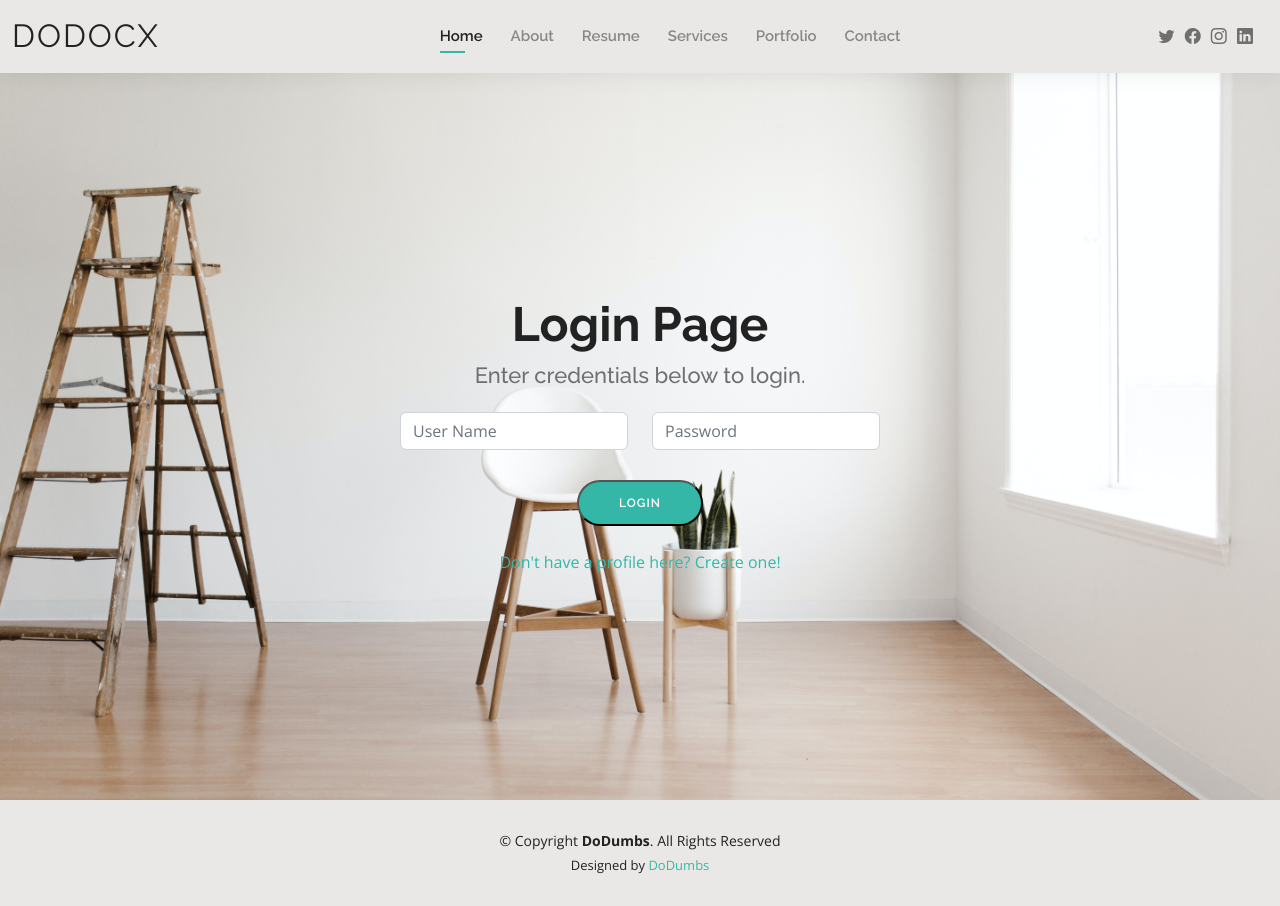
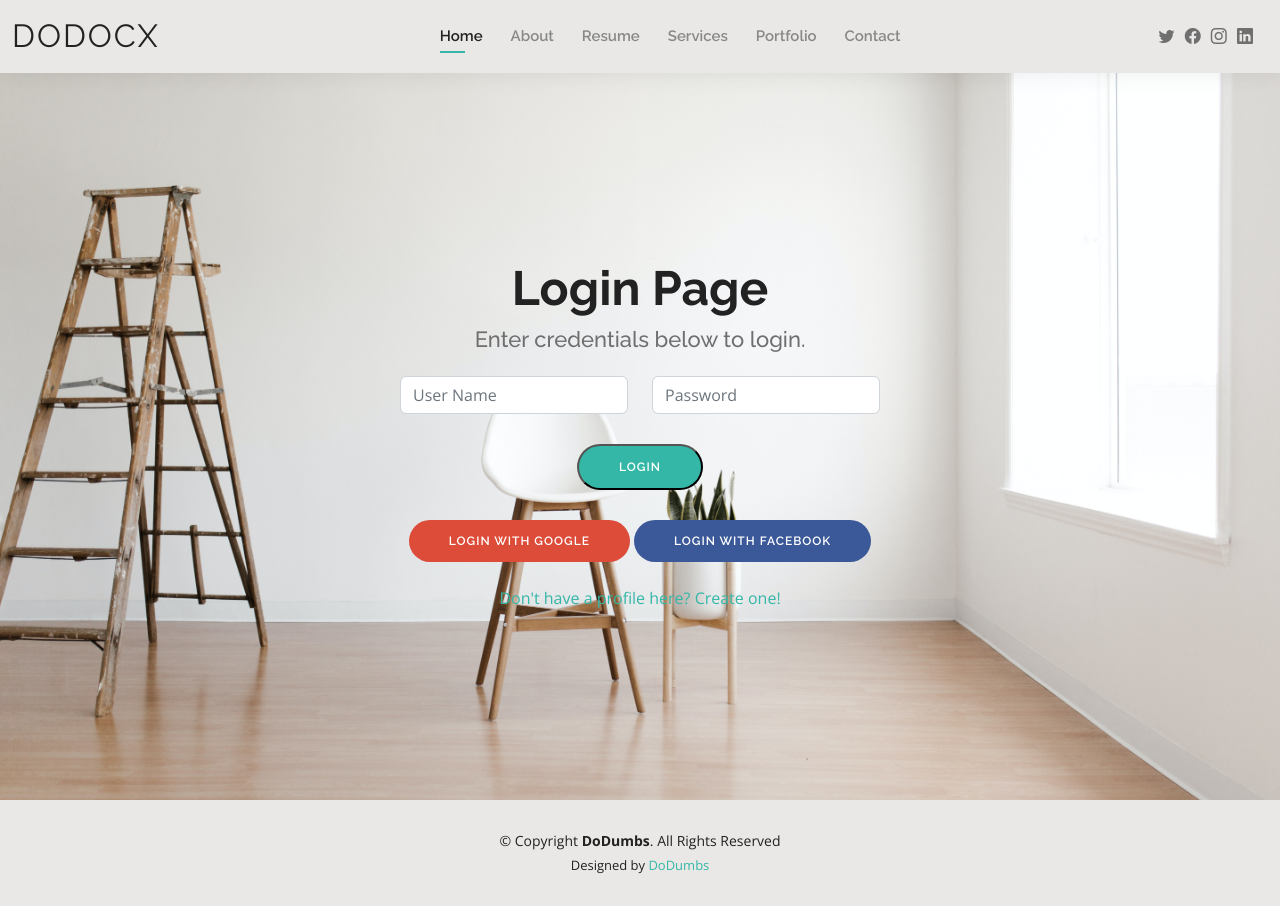
Before and after one commit to howdyrahuldev/DoDocxManager, a Flask app: page /login/ in a window 1280 px wide. Run offline with Flask 3, Linux system fonts and the light colour scheme; some libraries are stand-ins or nearby versions.

Commit message:
Added Google and Facebook button

```diff
--- a/templates/login.html
+++ b/templates/login.html
@@ -61,7 +61,7 @@
         <a href="#" class="twitter"><i class="bi bi-twitter"></i></a>
         <a href="#" class="facebook"><i class="bi bi-facebook"></i></a>
         <a href="#" class="instagram"><i class="bi bi-instagram"></i></a>
-        <a href="#" class="linkedin"><i class="bi bi-linkedin"></i></i></a>
+        <a href="#" class="linkedin"><i class="bi bi-linkedin"></i></a>
       </div>
 
     </div>
@@ -100,6 +100,14 @@
 <!--              </div>-->
               <div class="text-center">
                 <button class="btn-about" type="submit">Login</button>
+              </div>
+              <div class="text-center">
+                <a class="btn-about" href="/googleauth" role="button" style="background-color:#dd4b39;">
+                  Login with Google
+                </a>
+                <a class="btn-about" href="/facebookauth" role="button" style="background-color:#3B5998;">
+                  Login with Facebook
+                </a>
               </div>
               </br>
               <div class="text-center p-t-136">
```
Also changed, not shown: templates/register.html (+8 -0 lines).
